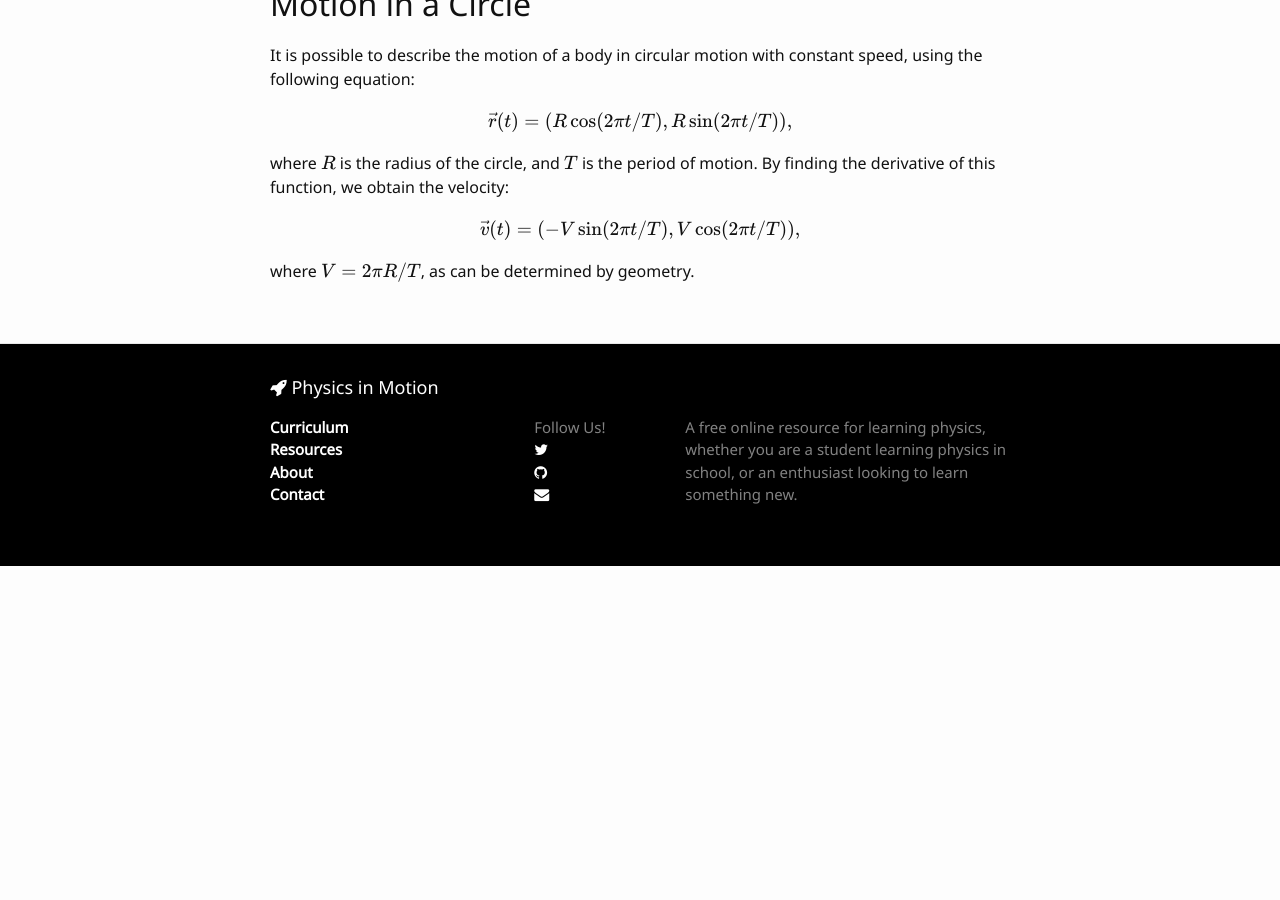
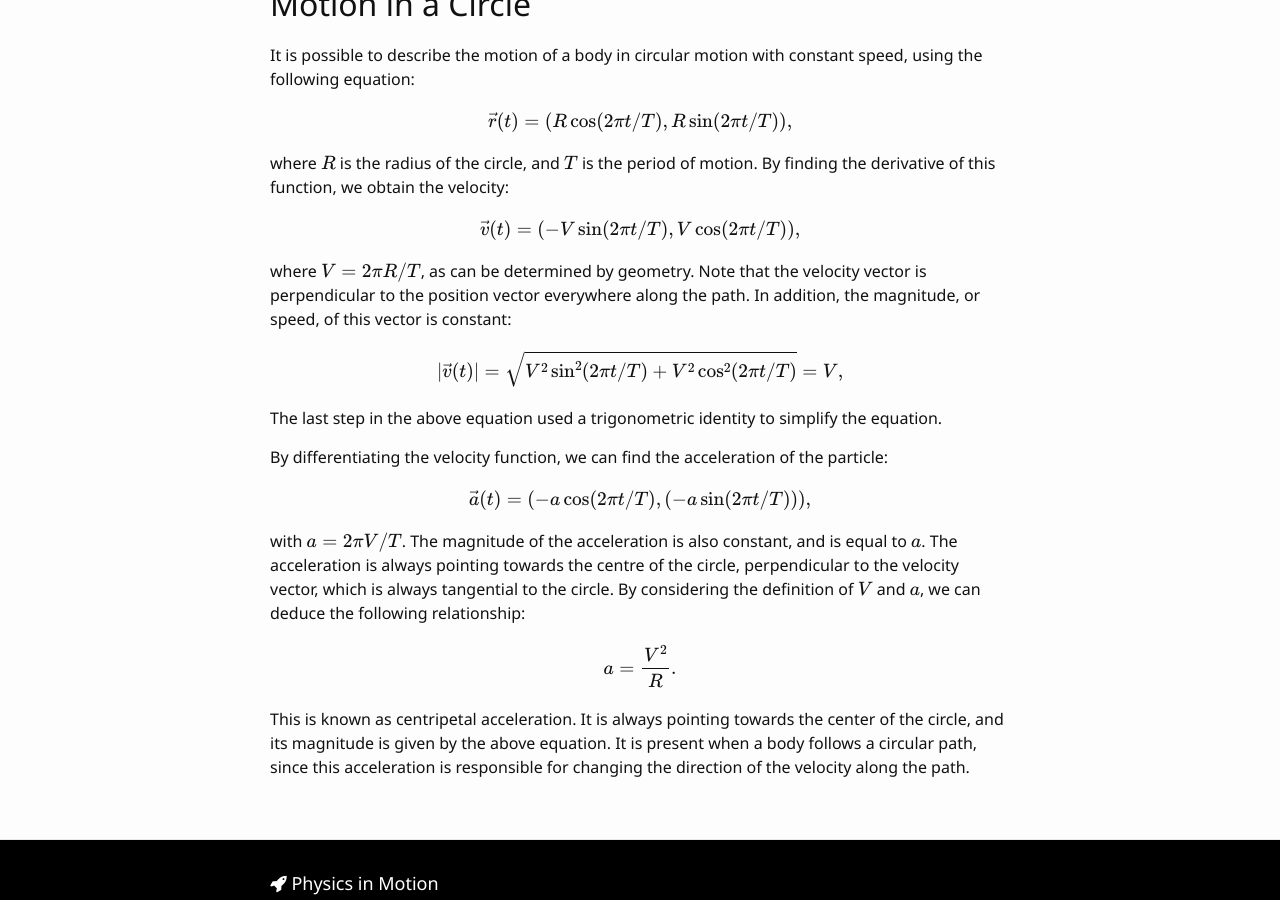
Before and after one commit to LeNPaul/physics-in-motion-old, a Jekyll site: the page built from _posts/2016-12-26-simple-motion-two-dimension.md, in a window 1280 px wide and 900 px high, scrolled down 1073 px. Built offline with Jekyll 4.4.1, drawn with Linux system fonts in a browser that asks for light colours; nearby versions of some CDN libraries; formulas are drawn with MathJax 3; before the commit the page ends 1639 px from its top, so only the background shows below that.

Commit message:
Add content

```diff
--- a/_posts/2016-12-26-simple-motion-two-dimension.md
+++ b/_posts/2016-12-26-simple-motion-two-dimension.md
@@ -60,4 +60,24 @@ $$
   \vec{v}(t) = ( -V \sin(2 \pi t/ T), V \cos(2 \pi t / T) ),
 $$
 
-where \\( V = 2 \pi R / T \\), as can be determined by geometry.
+where \\( V = 2 \pi R / T \\), as can be determined by geometry. Note that the velocity vector is perpendicular to the position vector everywhere along the path. In addition, the magnitude, or speed, of this vector is constant:
+
+$$
+  |\vec{v}(t)| = \sqrt{V^2 \sin^2 (2 \pi t / T) + V^2 \cos^2(2 \pi t /T)} = V,
+$$
+
+The last step in the above equation used a trigonometric identity to simplify the equation.
+
+By differentiating the velocity function, we can find the acceleration of the particle:
+
+$$
+  \vec{a}(t) = ( -a \cos(2 \pi t / T ), (-a \sin(2 \pi t / T)) ),
+$$
+
+with \\( a = 2 \pi V / T \\). The magnitude of the acceleration is also constant, and is equal to \\( a \\). The acceleration is always pointing towards the centre of the circle, perpendicular to the velocity vector, which is always tangential to the circle. By considering the definition of \\( V \\) and \\( a \\), we can deduce the following relationship:
+
+$$
+  a = \frac{V^2}{R}.
+$$
+
+This is known as centripetal acceleration. It is always pointing towards the center of the circle, and its magnitude is given by the above equation. It is present when a body follows a circular path, since this acceleration is responsible for changing the direction of the velocity along the path.
```
